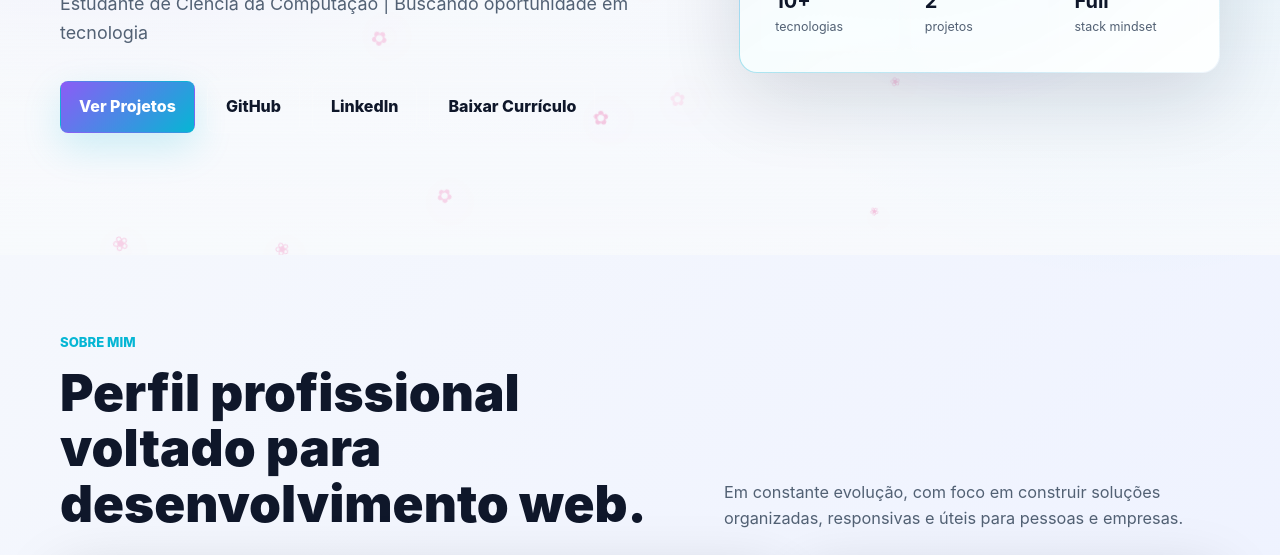
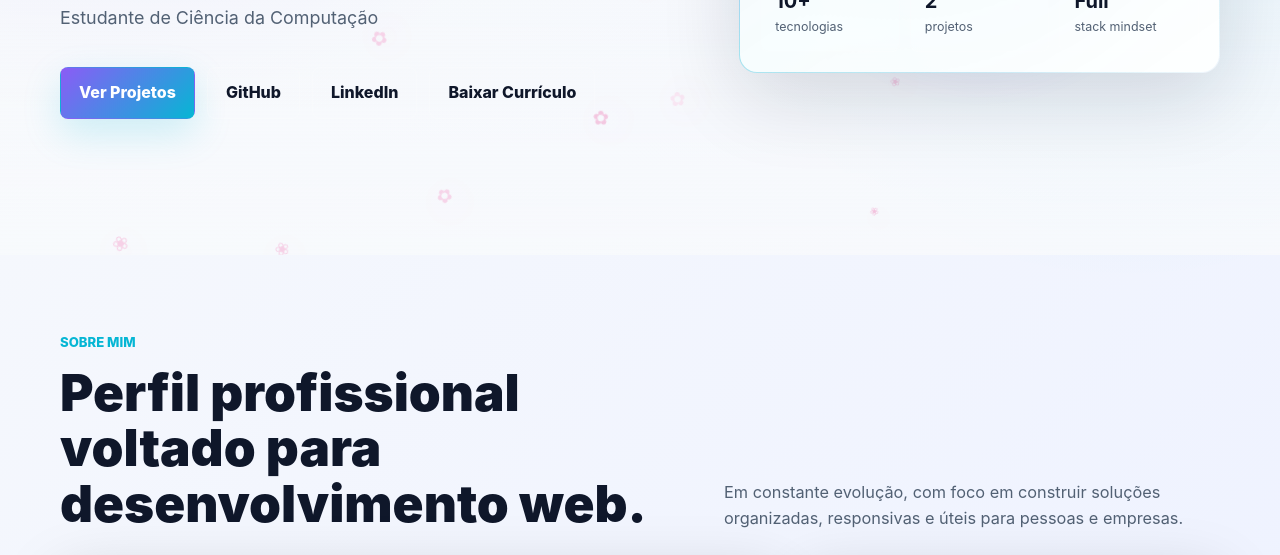
Before and after one commit to alanealmada3-web/portfolio, a plain HTML site: page index.html in a window 1280 px wide. Shown: the part 545-1100 px from the top of the page. Drawn offline with Linux system fonts and the light colour scheme.

Commit message:
Remove frase de busca de oportunidade do hero

```diff
--- a/index.html
+++ b/index.html
@@ -1055,7 +1055,7 @@
                     <h1><span class="gradient-text">Alane Martins</span></h1>
                     <p class="hero-subtitle" data-i18n="heroSubtitle">Desenvolvedora Full Stack em formação</p>
                     <p class="hero-text" data-i18n="heroText">
-                        Estudante de Ciência da Computação | Buscando oportunidade em tecnologia
+                        Estudante de Ciência da Computação
                     </p>
 
                     <div class="hero-actions" aria-label="Ações principais">
@@ -1323,7 +1323,7 @@
                 navContact: "Contato",
                 heroPill: "Disponível para oportunidades em tecnologia",
                 heroSubtitle: "Desenvolvedora Full Stack em formação",
-                heroText: "Estudante de Ciência da Computação | Buscando oportunidade em tecnologia",
+                heroText: "Estudante de Ciência da Computação",
                 btnProjects: "Ver Projetos",
                 btnResume: "Baixar Currículo",
                 codeProfile: "\"Full Stack em formação\"",
@@ -1377,7 +1377,7 @@
                 navContact: "Contact",
                 heroPill: "Available for technology opportunities",
                 heroSubtitle: "Full Stack Developer in training",
-                heroText: "Computer Science student | Seeking an opportunity in technology",
+                heroText: "Computer Science student",
                 btnProjects: "View Projects",
                 btnResume: "Download Resume",
                 codeProfile: "\"Full Stack in training\"",
```
